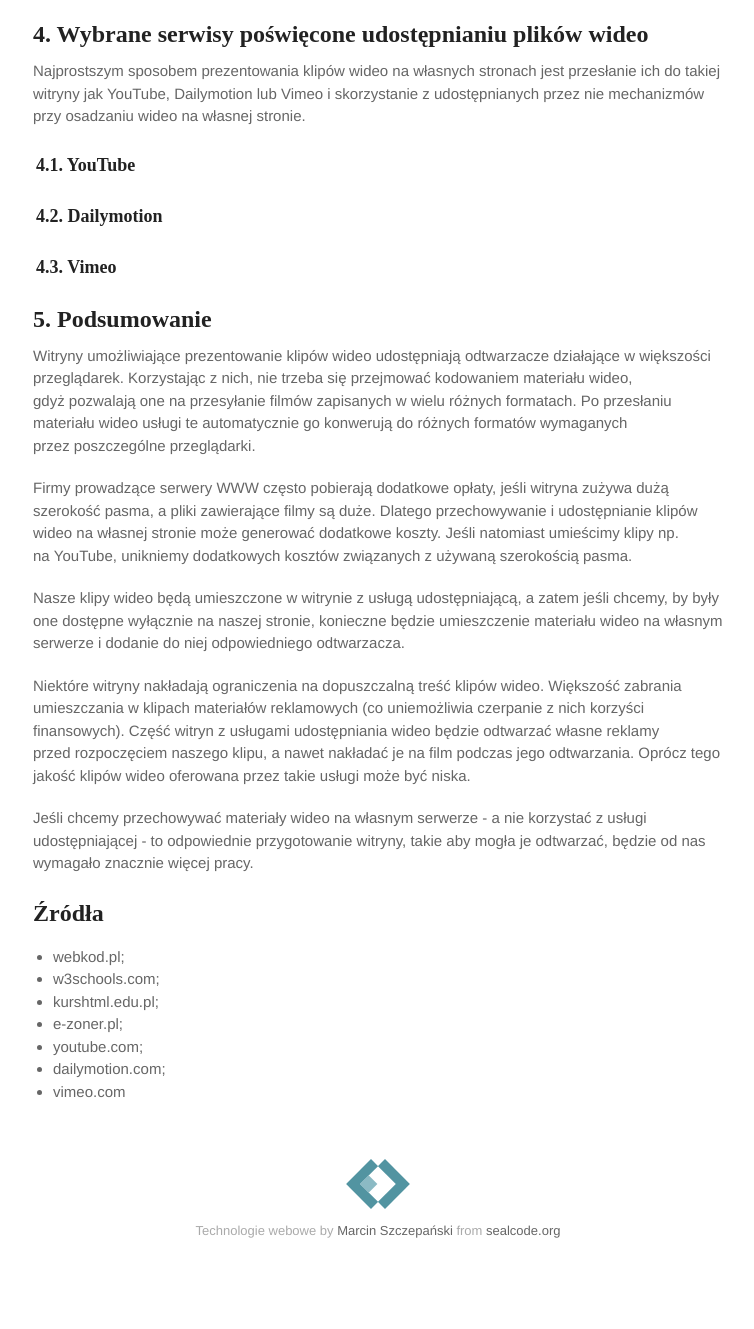
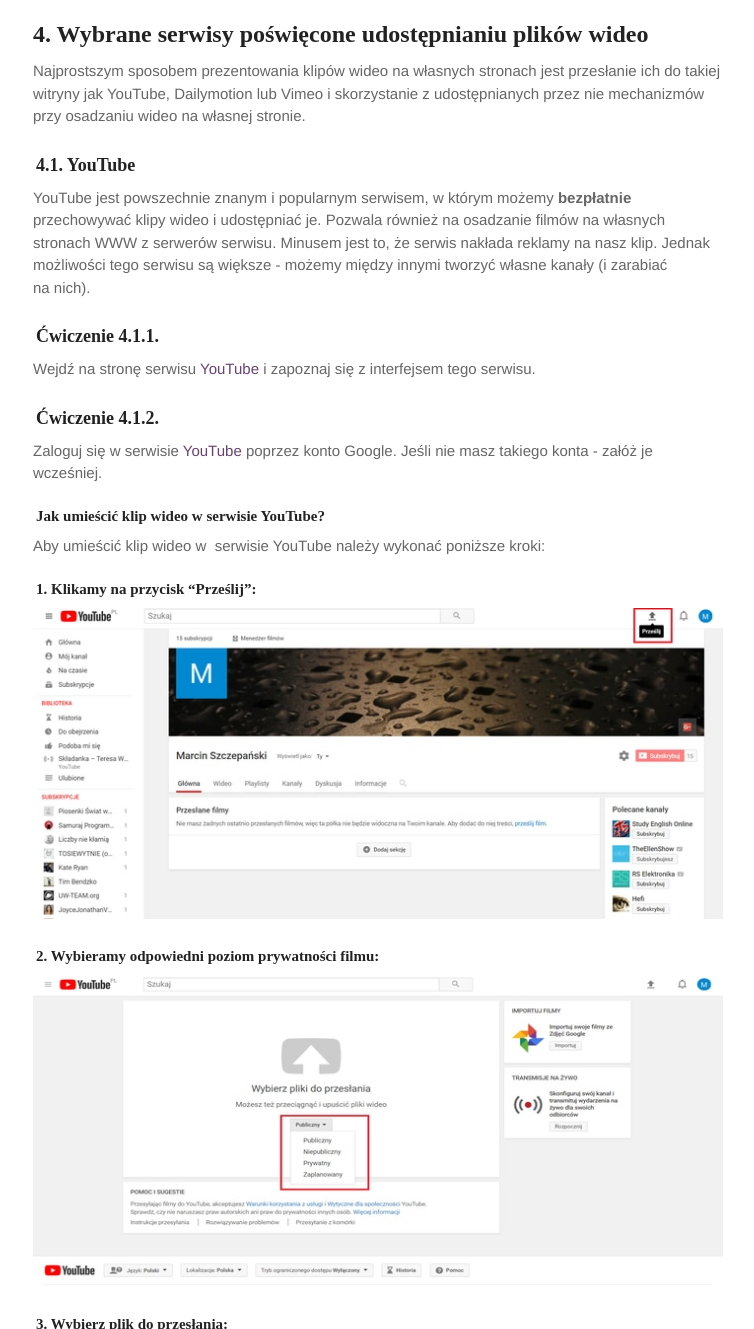
Before and after one commit to marcin-szczepanski/TWE, a Jekyll site: the page built from zajecia/1A/wideo_www.md, in a window 1280 px wide and 1400 px high, scrolled down 4992 px, cut to the strip 71-1400 px from the top of the window. Shown: the whole strip, without its empty margins (262-1016 px from the left). Built offline with Jekyll 4.4.1, drawn with Linux system fonts in a browser that asks for light colours; some web fonts are replaced; before the commit the page ends 6333 px from its top, so only the background shows below that; some of the changed text lies outside the part shown.

Commit message:
Add point 4.1. - wideo_www

```diff
--- a/zajecia/1A/wideo_www.md
+++ b/zajecia/1A/wideo_www.md
@@ -241,7 +241,77 @@
 
 ### 4.1. YouTube
 
+YouTube jest powszechnie znanym i&nbsp;popularnym serwisem, w&nbsp;którym możemy **bezpłatnie** przechowywać klipy wideo i&nbsp;udostępniać je.
+Pozwala również na&nbsp;osadzanie filmów na&nbsp;własnych stronach WWW z&nbsp;serwerów serwisu.
+Minusem jest to, że&nbsp;serwis nakłada reklamy na&nbsp;nasz klip.
+Jednak możliwości tego serwisu są większe - możemy między innymi tworzyć własne kanały (i&nbsp;zarabiać na&nbsp;nich).
 
+### Ćwiczenie 4.1.1.
+
+Wejdź na stronę serwisu <a href="https://www.youtube.com/?gl=PL&hl=pl" target="blank">YouTube</a> i&nbsp;zapoznaj się z&nbsp;interfejsem tego serwisu.
+
+### Ćwiczenie 4.1.2.
+
+Zaloguj się w&nbsp;serwisie <a href="https://www.youtube.com/?gl=PL&hl=pl" target="blank">YouTube</a> poprzez&nbsp;konto Google.
+Jeśli nie masz takiego konta - załóż je wcześniej.
+
+#### Jak umieścić klip wideo w&nbsp;serwisie YouTube?
+
+Aby&nbsp;umieścić klip wideo w&nbsp; serwisie YouTube należy wykonać poniższe kroki:
+
+#### 1. Klikamy na przycisk "Prześlij":
+
+<img src="./assets/images/yt/yt1.jpg" />
+
+#### 2. Wybieramy odpowiedni poziom prywatności filmu:
+
+<img src="./assets/images/yt/yt2.jpg" />
+
+#### 3. Wybierz plik do przesłania:
+
+<img src="./assets/images/yt/yt3.jpg" />
+
+<img src="./assets/images/yt/yt4.jpg" />
+
+#### 4. Pojawia się widok przesyłu pliku - tutaj można podać różne informacje o filmie:
+
+<img src="./assets/images/yt/yt5.jpg" />
+
+#### 5. Kiedy uzupełnimy odpowiednie informacje i&nbsp;plik zostanie przesłany należy opublikować wideo:
+
+<img src="./assets/images/yt/yt6.jpg" />
+
+#### 6.1. Po publikacji otrzymujemy bezpośredni link do&nbsp;naszego klipu wideo:
+
+<img src="./assets/images/yt/yt7.jpg" />
+
+#### 6.2. Po wejściu na wskazany adres widzimy nasz film:
+
+<img src="./assets/images/yt/yt10.jpg" />
+
+#### 7.1. Możemy też uzyskać kod HTML, który po&nbsp;umieszczeniu w&nbsp;kodzie strony osadzi nam nasz klip wideo:
+
+<img src="./assets/images/yt/yt8.jpg" />
+
+#### 7.2. Klikając "Pokaż więcej" uzyskamy możliwość manipulowania naszą ramką z&nbsp;filmem, który chcemy osadzić na&nbsp;naszej stronie WWW:
+
+<img src="./assets/images/yt/yt9.jpg" />
+
+#### 8. Aby edytować przesłany plik należy wejść do studia twórców:
+
+<img src="./assets/images/yt/yt11.jpg" />
+
+#### 9.1. Aby usunąć plik wideo (w studiu twórców) zaznaczamy nasz film, klikamy przycisk "Działania" a&nbsp;następnie "Usuń".
+
+<img src="./assets/images/yt/yt12.jpg" />
+
+#### 9.2. Potwierdzamy usunięcie pliku:
+
+<img src="./assets/images/yt/yt13.jpg" />
+
+#### 9.3. Otrzymujemy informację o&nbsp;usunięciu filmu:
+
+<img src="./assets/images/yt/yt14.jpg" />
 
 ### 4.2. Dailymotion
 
```
Also changed, not shown: zajecia/1A/assets/images/yt/yt1.jpg (added), zajecia/1A/assets/images/yt/yt10.jpg (added), zajecia/1A/assets/images/yt/yt11.jpg (added), zajecia/1A/assets/images/yt/yt12.jpg (added), zajecia/1A/assets/images/yt/yt13.jpg (added), zajecia/1A/assets/images/yt/yt14.jpg (added), zajecia/1A/assets/images/yt/yt2.jpg (added), zajecia/1A/assets/images/yt/yt3.jpg (added), zajecia/1A/assets/images/yt/yt4.jpg (added), zajecia/1A/assets/images/yt/yt5.jpg (added), zajecia/1A/assets/images/yt/yt6.jpg (added), zajecia/1A/assets/images/yt/yt7.jpg (added), zajecia/1A/assets/images/yt/yt8.jpg (added), zajecia/1A/assets/images/yt/yt9.jpg (added), 1 other file.
